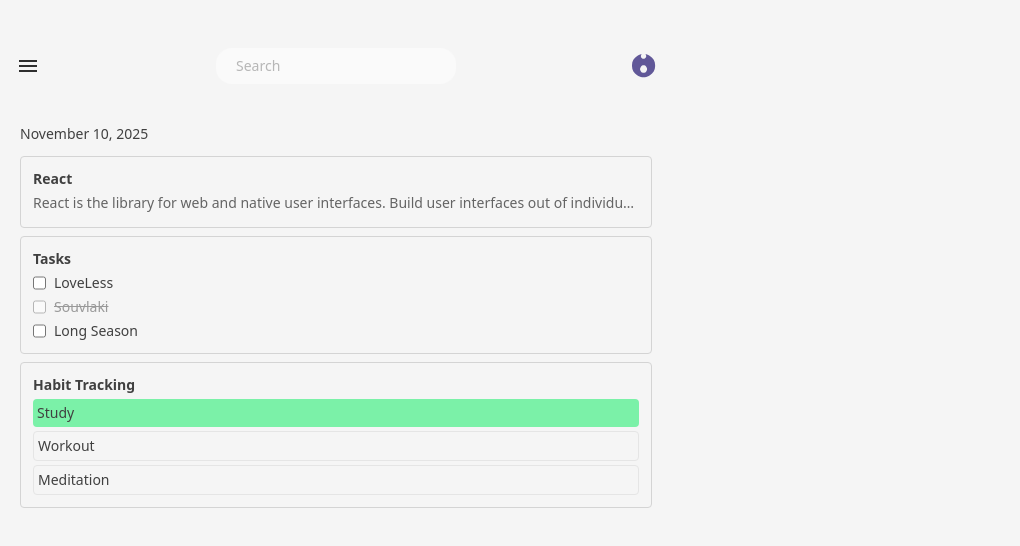
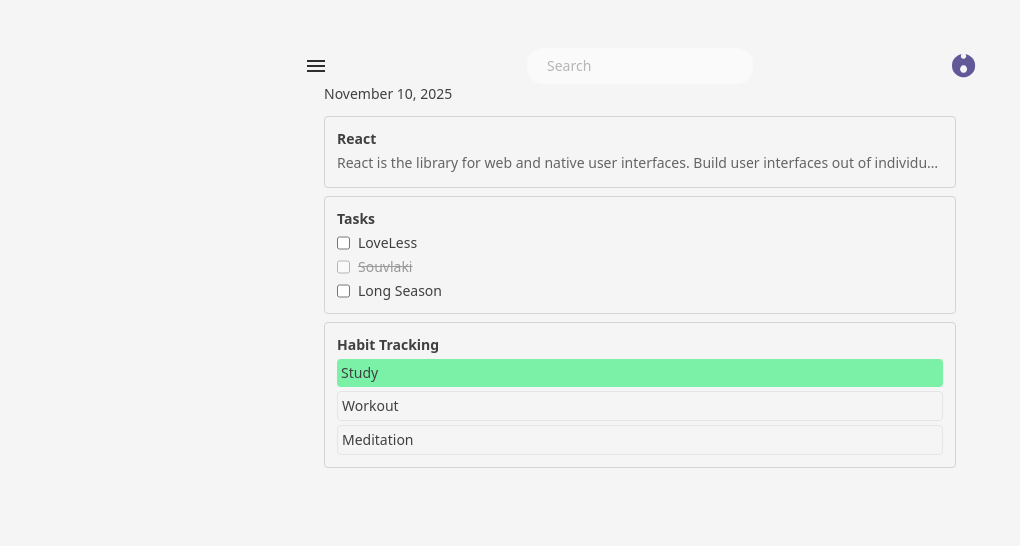
Before and after one commit to burhanudinrabbani666/task-management, a React (Vite) app: page / in a window 1280 px wide. Shown: the top 546 px of the page, without its empty margins (0-1020 px from the left). Built offline with nearby package versions, Linux system fonts and the light colour scheme.

Commit message:
feat : install prettier plugin

```diff
--- a/index.html
+++ b/index.html
@@ -5,8 +5,10 @@
     <meta name="viewport" content="width=device-width, initial-scale=1.0" />
     <title>Task Management</title>
   </head>
-  <body class="max-w-2xl bg-neutral-100 text-neutral-700  text-sm">
-    <div id="root"></div>
+  <body
+    class="flex min-h-screen justify-center bg-neutral-100 text-sm text-neutral-700"
+  >
+    <div id="root" class="flex w-full max-w-2xl flex-col gap-6"></div>
     <script type="module" src="/src/main.tsx"></script>
   </body>
 </html>
--- a/package.json
+++ b/package.json
@@ -26,6 +26,8 @@
     "eslint-plugin-react-refresh": "^0.4.24",
     "globals": "^16.5.0",
     "postcss": "^8.5.6",
+    "prettier": "^3.6.2",
+    "prettier-plugin-tailwindcss": "^0.7.1",
     "tailwindcss": "^4.1.17",
     "typescript": "~5.9.3",
     "typescript-eslint": "^8.46.3",
--- a/src/app.tsx
+++ b/src/app.tsx
@@ -1,12 +1,12 @@
 // import { Tasks } from "./tasks";
 import { Navigation } from "./navigation";
-import { WorkTab } from "./components/task-tab";
+import { TaskTab } from "./components/task-tab";
 
 export default function App() {
   return (
-    <div className="flex flex-col items-center  gap-6">
+    <div className="">
       <Navigation />
-      <WorkTab />
+      <TaskTab />
     </div>
   );
 }
--- a/src/components/note-taking.tsx
+++ b/src/components/note-taking.tsx
@@ -9,9 +9,9 @@ const noteData = [
 
 export function NoteItem({ title, notes }: { title: string; notes: string }) {
   return (
-    <section className="border border-neutral-300 p-3 rounded-sm flex flex-col gap-1 h-18">
+    <section className="flex h-18 flex-col gap-1 rounded-sm border border-neutral-300 p-3">
       <h3 className="font-semibold">{title}</h3>
-      <span className=" opacity-80 truncate">{notes}</span>
+      <span className="truncate opacity-80">{notes}</span>
     </section>
   );
 }
--- a/src/components/task-tab.tsx
+++ b/src/components/task-tab.tsx
@@ -6,9 +6,9 @@ function dateAndNavigation({ time }: { time: string }) {
   return <span>{time}</span>;
 }
 
-export function WorkTab() {
+export function TaskTab() {
   return (
-    <div className="w-full px-5 flex flex-col gap-3">
+    <div className="px-5 flex flex-col gap-3">
       <span>{dateAndNavigation({ time: "November 10, 2025" })}</span>
       <div id="content-box" className="w-full">
         <div className="flex flex-col gap-2">
--- a/src/components/todolist.tsx
+++ b/src/components/todolist.tsx
@@ -6,8 +6,8 @@ const listening = [
 
 export function Tasks() {
   return (
-    <div className="border border-neutral-300 p-3 rounded-sm flex flex-col gap-1">
-      <h3 className="font-semibold ">Tasks</h3>
+    <div className="flex flex-col gap-1 rounded-sm border border-neutral-300 p-3">
+      <h3 className="font-semibold">Tasks</h3>
       <ul className="flex flex-col gap-1">
         {listening.map((taskAlbum) => (
           <TaskItem
@@ -30,7 +30,7 @@ export function TaskItem({
 }) {
   if (isDone) {
     return (
-      <li className="opacity-50 line-through flex gap-2">
+      <li className="flex gap-2 line-through opacity-50">
         <input type="checkbox" /> {title}
       </li>
     );
--- a/src/main.tsx
+++ b/src/main.tsx
@@ -6,5 +6,5 @@ import App from "./app.tsx";
 createRoot(document.getElementById("root")!).render(
   <StrictMode>
     <App />
-  </StrictMode>
+  </StrictMode>,
 );
--- a/src/navigation.tsx
+++ b/src/navigation.tsx
@@ -1,6 +1,6 @@
 export function Navigation() {
   return (
-    <nav className="flex justify-between w-full px-4 pt-12 pb-4">
+    <nav className="flex justify-between pt-12">
       <button>
         <img src="/menu.svg" alt="" />
       </button>
@@ -13,7 +13,7 @@ export function Navigation() {
           name="q"
           id="q"
           placeholder="Search"
-          className=" rounded-2xl indent-2 bg-neutral-50 px-3 py-2 text-neutral-500 w-60"
+          className="rounded-2xl bg-neutral-50 px-3 py-2 indent-2 text-neutral-500"
         />
       </form>
       <img src="/logo.svg" alt="logo" className="w-6" />
```
Also changed, not shown: 2 other files (tests, documents, lock files or other folders).
